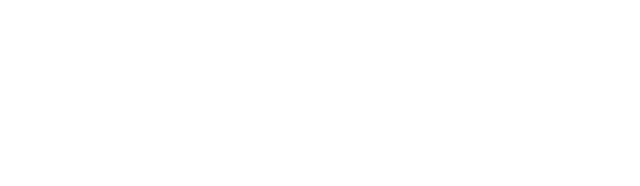
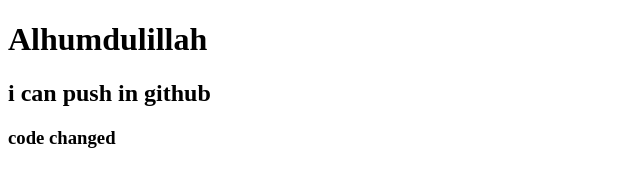
Before and after one commit to hasanshanto01/my-second-repo, a plain HTML site: page index.html in a window 1280 px wide. Shown: the whole page, without its empty margins (0-640 px from the left). Drawn offline with Linux system fonts and the light colour scheme.

Commit message:
code modified

```diff
--- a/index.html
+++ b/index.html
@@ -7,6 +7,8 @@
     <title>My Second Github Repo</title>
 </head>
 <body>
-
+    <h1>Alhumdulillah</h1>
+    <h2>i can push in github</h2>
+    <h3>code changed</h3>
 </body>
 </html>
```
